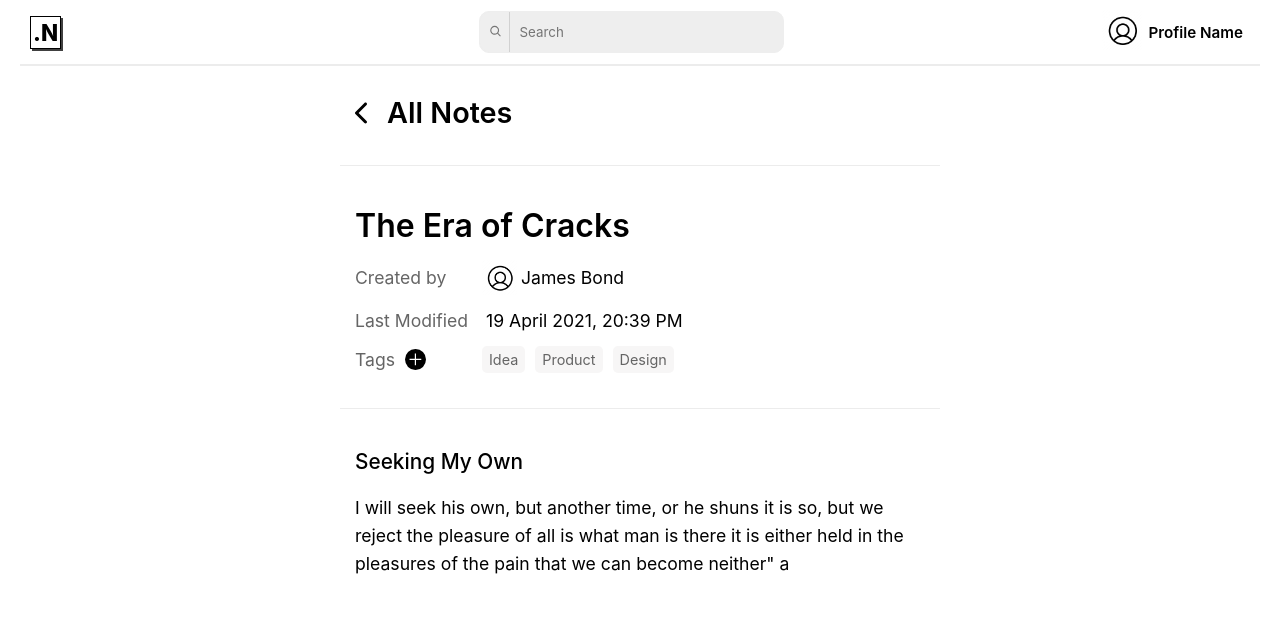
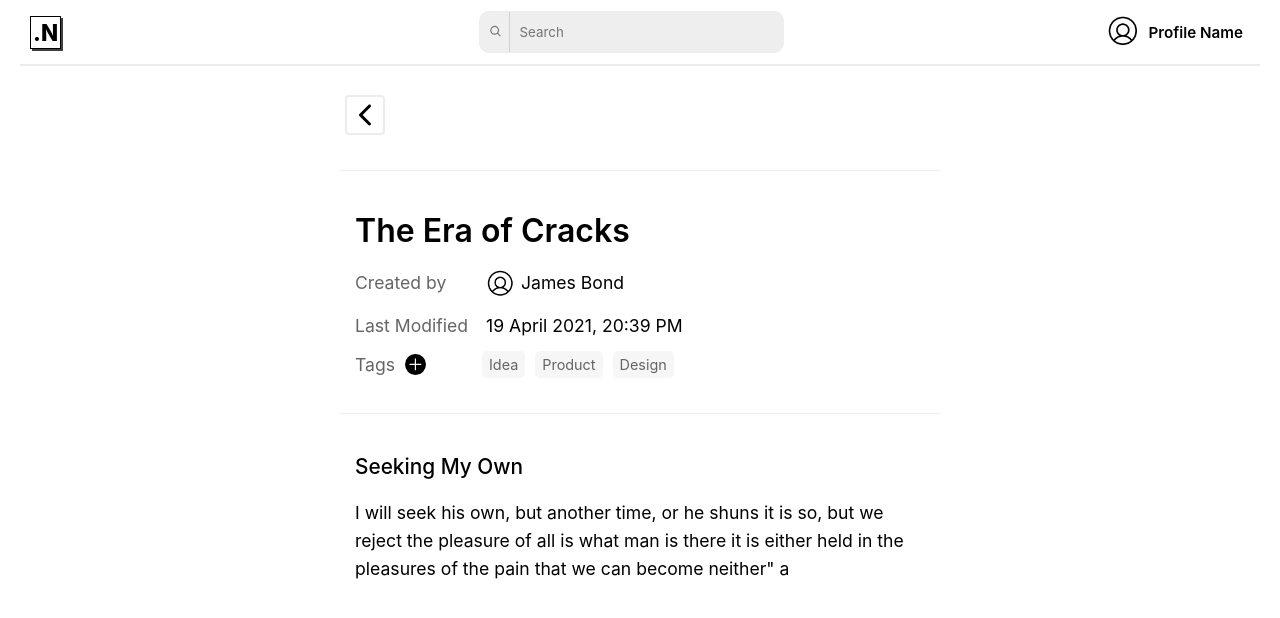
Before and after one commit to ImieboGodson/notes-app, a React (Create React App) app in the folder frontend/: page /notes/1 in a window 1280 px wide. Shown: the top 618 px of the page. Built offline with nearby package versions, Linux system fonts and the light colour scheme.

Commit message:
fixed isues with secondary navbar on collection and note page

```diff
--- a/frontend/src/components/SecondaryNavbar.js
+++ b/frontend/src/components/SecondaryNavbar.js
@@ -2,7 +2,7 @@ import { IoIosArrowBack } from "react-icons/io";
 import { useLocation } from "react-router-dom";
 import './secondaryNavbar.css'
 
-const SecondaryNavbar = ({ view, onCollectionViewChange, onNoteViewChange, noteCollection }) => {
+const SecondaryNavbar = ({ view, onCollectionViewChange, onNoteViewChange, collectionTitle }) => {
     const location = useLocation()
     const path = location.pathname.toString()
 
@@ -20,16 +20,16 @@ const SecondaryNavbar = ({ view, onCollectionViewChange, onNoteViewChange, noteC
 
     const NoteAndCollectionSecondaryNavbar = () => {
 
-        const title = noteCollection
+        const title = collectionTitle
 
         console.log('Collection Name:', title )
 
         return (
             <div className='secondaryNavbar'>
             {/* <Link to={`/`} style={{textDecoration: 'none', color: '#000'}}> */}
-                <div className='secondaryNavbarItem' onClick={() => window.history.back()}>
-                    <IoIosArrowBack className='secondaryNavbarIcon'/>
-                    <p className='secondaryNavbarText'>{(path.includes('notes') && (path.includes('collections'))) ? `${title}` : (path.includes('notes') ? 'All Notes' : 'Collections') }</p>
+                <div className='secondaryNavbarItem'>
+                    <IoIosArrowBack className='secondaryNavbarIcon' onClick={() => window.history.back()}/>
+                    <p className='secondaryNavbarText'>{(path.includes('notes') && (path.includes('collections'))) ? '' : (path.includes('notes') ? '' : `${title}`) }</p>
                 </div>
             {/* </Link> */}
             </div>
--- a/frontend/src/components/secondaryNavbar.css
+++ b/frontend/src/components/secondaryNavbar.css
@@ -19,6 +19,11 @@
 .secondaryNavbarIcon {
     font-size: 2rem;
     margin-right: 10px;
+    height: 40px;
+    width: 40px;
+    padding: 2px;
+    border: 2px solid rgba(0, 0, 0, 0.075);
+    border-radius: 4px;
 }
 
 .secondaryNavbarText {
--- a/frontend/src/pages/Note/Note.js
+++ b/frontend/src/pages/Note/Note.js
@@ -20,7 +20,7 @@ const Note = ({ noteType }) => {
     return (
         <div className='note'>
             <div className='inWrapper'>
-                <SecondaryNavbar noteCollection={noteCategory.title}/>
+                <SecondaryNavbar/>
                 <main className='noteMainWrapper'>
                     <div className='noteTopSectionWrapper'>
                         <h1 className='noteTitle'>{note.title}</h1>
```
